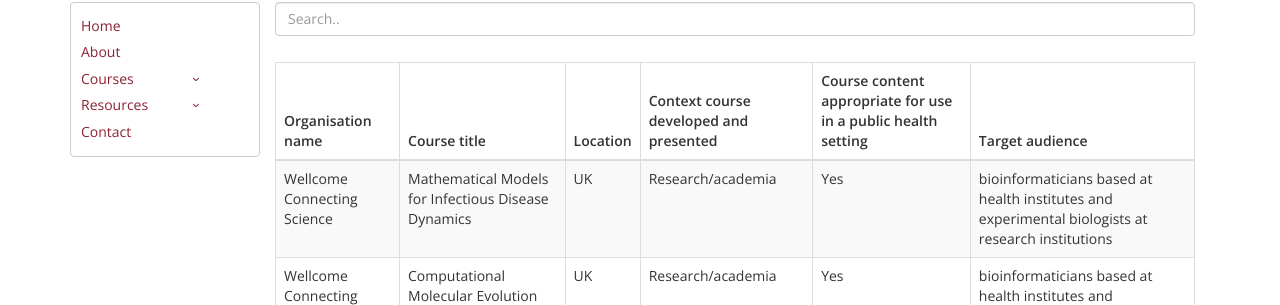
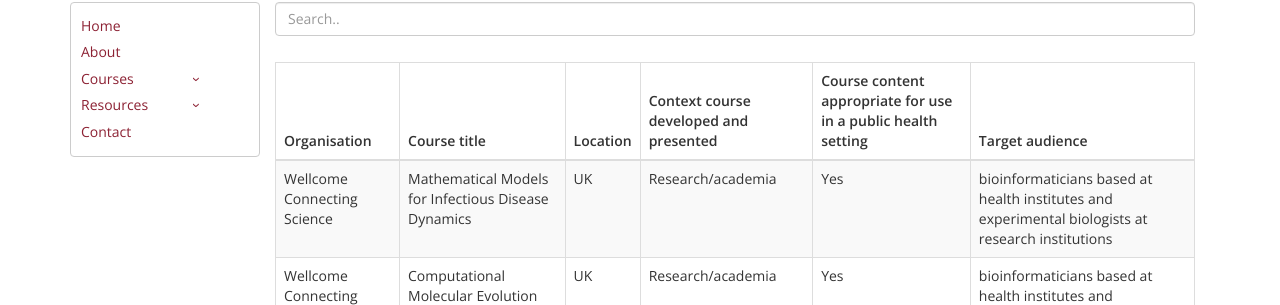
Before and after one commit to uct-cbio/ngs-academy, a Jekyll site: the page built from courses_other.html, in a window 1280 px wide. Shown: the part 271-576 px from the top of the page. Built offline with Jekyll 4.4.1, drawn with Linux system fonts in a browser that asks for light colours; nearby versions of some CDN libraries; some web fonts are replaced; comment, search, counter and statistics services are not loaded.

Commit message:
updated one column name

```diff
--- a/courses_other.html
+++ b/courses_other.html
@@ -18,7 +18,7 @@ permalink: /courses/other-courses/
         <table class="table table-bordered table-striped">
             <thead>
                 <tr>
-                    <th>Organisation name</th>
+                    <th>Organisation</th>
                     <th>Course title</th>
                     <th>Location</th>
                     <th>Context course developed and presented</th>
```
